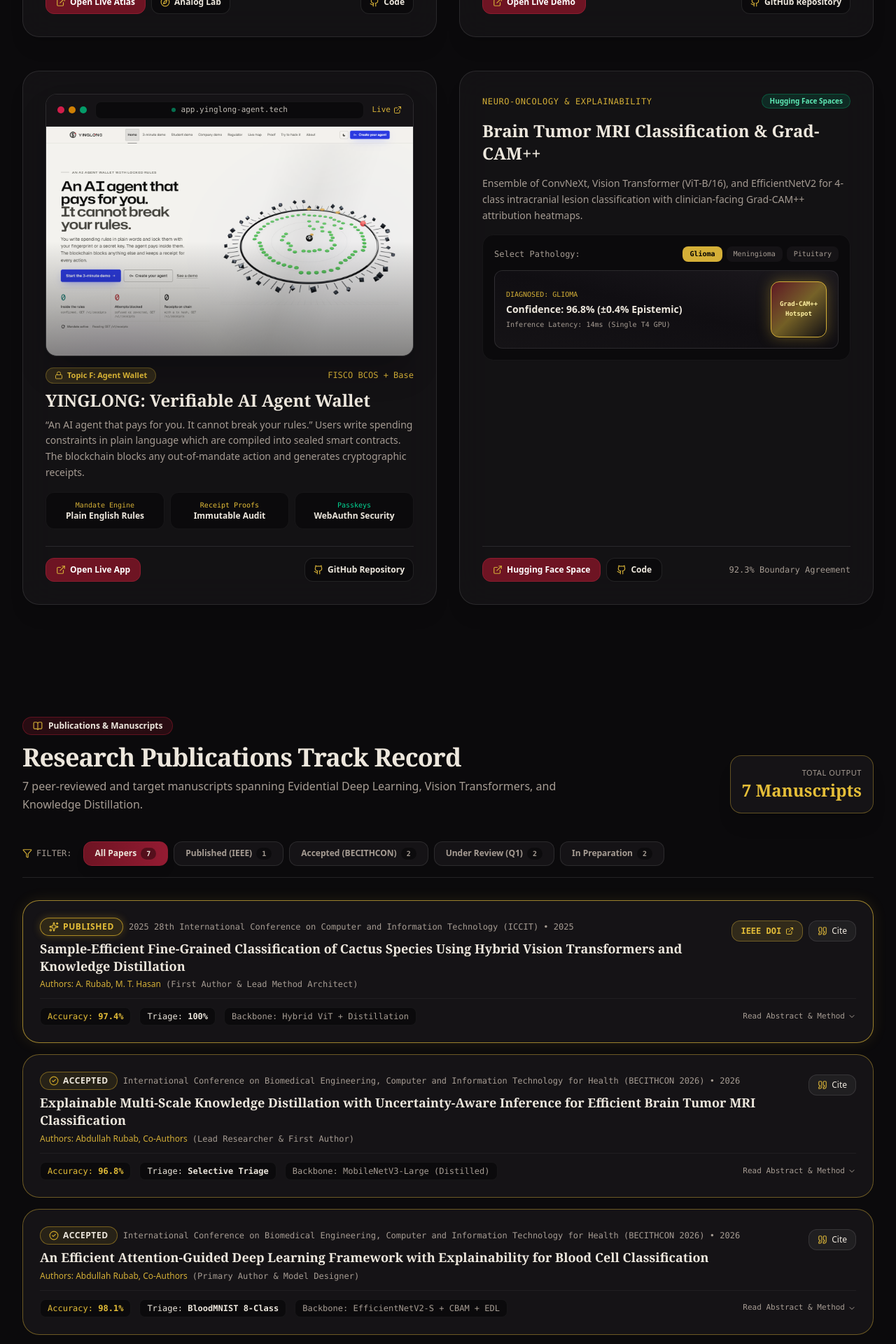
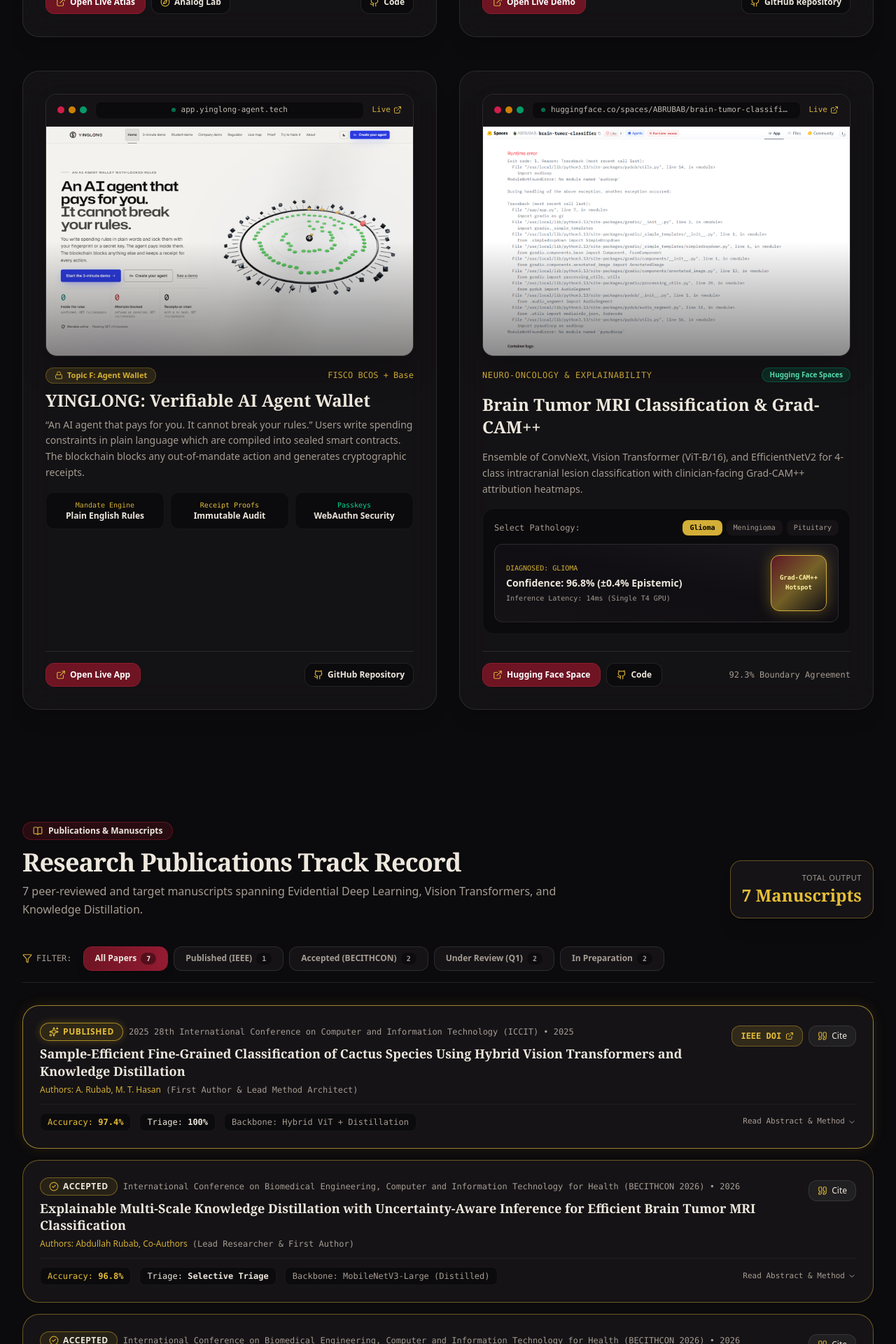
Before and after one commit to ABRUBAB/ABRUBAB.github.io, a Next.js app: page / in a window 1280 px wide. Shown: the part 4260-6180 px from the top of the page at 70% size. Built offline with nearby package versions, Linux system fonts and the light colour scheme.

Commit message:
feat(ui): add semantic article wrappers and Brain Tumor MRI live space browser frame

```diff
--- a/src/components/sections/PublicationsSection.tsx
+++ b/src/components/sections/PublicationsSection.tsx
@@ -96,7 +96,7 @@
             const isExpanded = !!expandedPubIds[pub.id];
 
             return (
-              <div
+              <article
                 key={pub.id}
                 id={`paper-${pub.id}`}
                 className={`p-5 sm:p-6 rounded-3xl transition-all duration-300 border ${
@@ -204,7 +204,7 @@
                     </div>
                   </div>
                 )}
-              </div>
+              </article>
             );
           })}
         </div>
--- a/src/components/sections/VisualProjectsSection.tsx
+++ b/src/components/sections/VisualProjectsSection.tsx
@@ -467,6 +467,14 @@
             {/* PROJECT 5: Brain Tumor MRI Classification (Interactive Grad-CAM++ Preview) */}
             <div className="p-6 sm:p-8 rounded-3xl bg-[#151316]/90 border border-white/10 hover:border-[#D4AF37]/50 backdrop-blur-xl shadow-xl flex flex-col justify-between space-y-6">
               <div className="space-y-4">
+                {/* Live Browser Mockup */}
+                {renderBrowserFrame(
+                  "/assets/projects/brain_tumor_hf_hero.png",
+                  "Brain Tumor MRI Classifier Live HuggingFace Space",
+                  "https://huggingface.co/spaces/ABRUBAB/brain-tumor-classifier",
+                  "aspect-[16/10]"
+                )}
+
                 <div className="flex items-center justify-between">
                   <span className="text-xs font-mono uppercase tracking-wider text-[#D4AF37]">
                     Neuro-Oncology & Explainability
```
